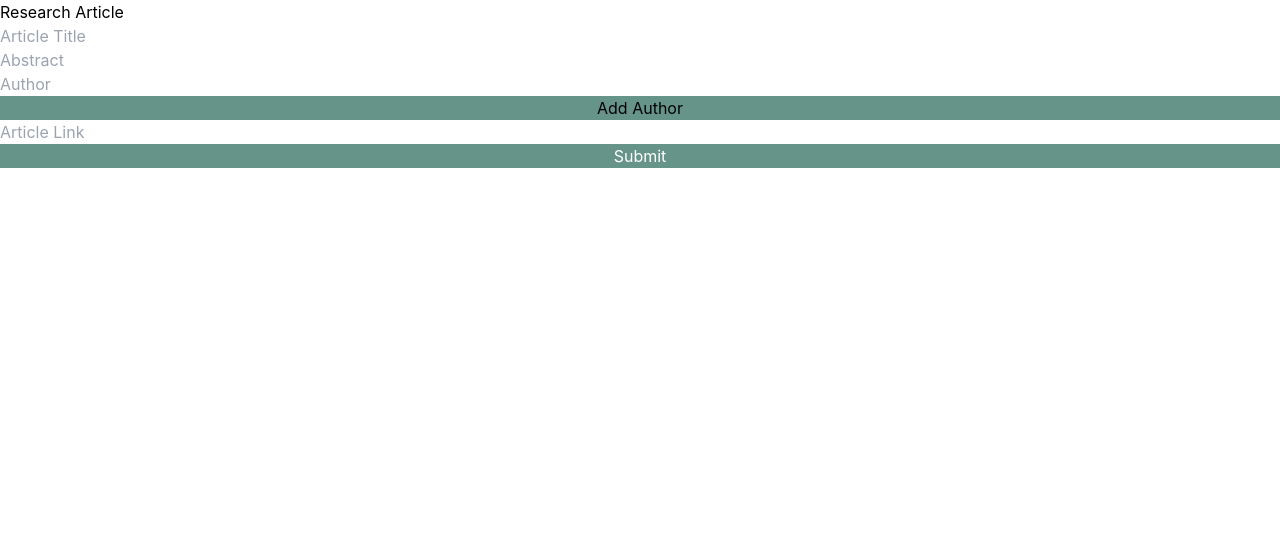
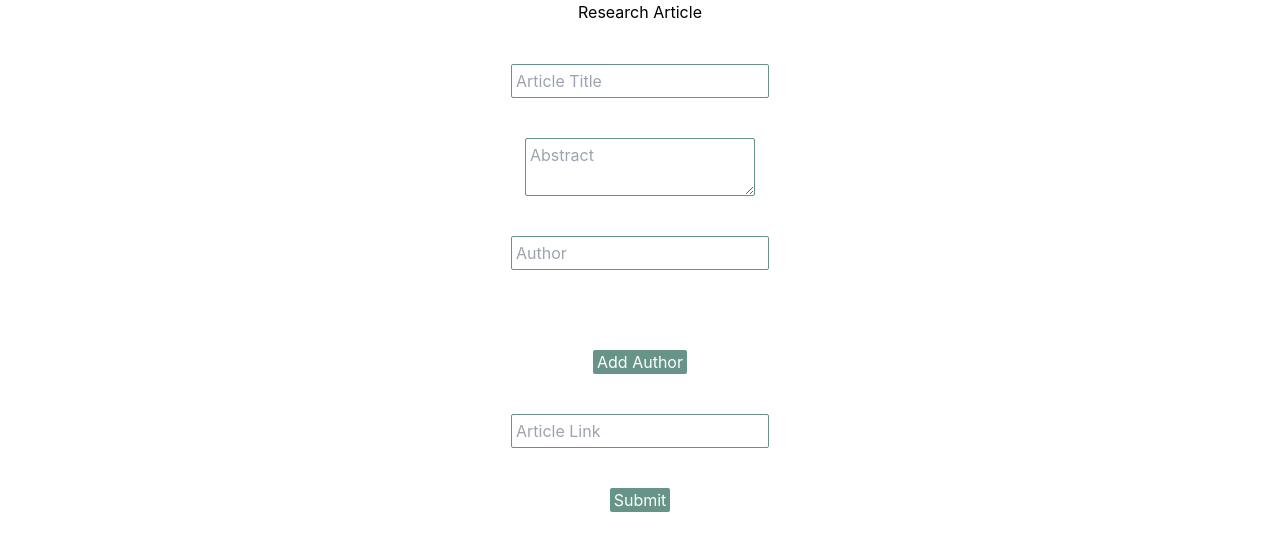
Before and after one commit to Cwoodard2/umsl-professor-web, a React (Create React App) app: page /ItemEditorcopy in a window 1280 px wide. Shown: the top 550 px of the page. Built offline with nearby package versions, Linux system fonts and the light colour scheme.

Commit message:
Changes to improve UI

```diff
--- a/src/CMSBackEnd/ItemEditorcopy.jsx
+++ b/src/CMSBackEnd/ItemEditorcopy.jsx
@@ -33,14 +33,15 @@ const ItemEditor = () => {
 
 
     return(
-        <div className="flex flex-col">
+        <div className="flex flex-col gap-10 justify-center items-center">
             <h1>Research Article</h1>
-            <input placeholder="Article Title" id="articleTitle"></input>
-            <input placeholder="Abstract" id="abstract"></input>
-            <input placeholder="Author" id="authors"></input>
-            <button className="bg-webGreen" onClick={() => addItem()}>Add Author</button>
-            <input placeholder="Article Link" id="link"></input>
-            <button className="bg-webGreen text-white" onClick={() => handleSubmit()}>Submit</button>
+            <input placeholder="Article Title" id="articleTitle" className="border border-webGreen rounded-sm p-1"></input>
+            <textarea placeholder="Abstract" id="abstract" className="border border-webGreen rounded-sm p-1"></textarea>
+            <input placeholder="Author" id="authors" className="border border-webGreen rounded-sm p-1"></input>
+            <ul>{articleAuthors.map((author) => <li>{author}</li>)}</ul>
+            <button className="bg-webGreen rounded-sm pl-1 pr-1 text-white" onClick={() => addItem()}>Add Author</button>
+            <input placeholder="Article Link" id="link" className="border border-webGreen rounded-sm p-1"></input>
+            <button className="bg-webGreen rounded-sm pl-1 pr-1 text-white" onClick={() => handleSubmit()}>Submit</button>
         </div>
     );
 };
--- a/src/CMSBackEnd/loginPage.tsx
+++ b/src/CMSBackEnd/loginPage.tsx
@@ -3,12 +3,12 @@ import { Link } from "react-router-dom";
 
 const LoginPage = () => {
     return (
-        <div className="flex flex-col justify-center items-center w-2/5">
-            <h1>Login</h1>
-            <input placeholder="Username"></input>
-            <input placeholder="Password"></input>
-            <Link to="/ItemEditor">
-                <button className="bg-webGreen text-white">Login</button>
+        <div className="flex flex-col justify-center items-center">
+            <h1 className="text-4xl">Login</h1>
+            <input placeholder="Username" className="border border-webGreen rounded-sm"></input>
+            <input placeholder="Password" className="border border-webGreen rounded-sm"></input>
+            <Link to="/ItemEditorcopy">
+                <button className="bg-webGreen text-white pr-1 pl-1 rounded-md">Login</button>
             </Link>
         </div>
     );
--- a/src/components/Navigation.tsx
+++ b/src/components/Navigation.tsx
@@ -12,7 +12,7 @@ const Navigation = (props: any) => {
     return (
         <>
         <div className="flex flex-col h-auto w-screen justify-center items-center p-3 shadow-md shadow-black sticky top-0 bg-white gap-5">
-            <div className="hidden md:flex md:flex-col md:justify-center md:items-center">
+            <div className="hidden md:flex md:flex-col md:justify-center md:items-center gap-2">
                 <Link to='/'>
                     <button className="text-4xl text-webGreen rockwell">Elaina Johns-Wolfe</button>
                     <div className="h-1 bg-webGreen rounded-lg w-full"></div>
@@ -57,6 +57,9 @@ const Navigation = (props: any) => {
                 <Link to='/MappingAbortion'>
                     <button>Map</button>
                 </Link>
+                <Link to='/AboutMe'>
+                    <button>About</button>
+                </Link>
             </div>
             )}
         </div>
--- a/src/pages/CommunityEngagement.tsx
+++ b/src/pages/CommunityEngagement.tsx
@@ -1,31 +1,40 @@
-import React, {useState, useEffect} from "react";
+import React, { useState, useEffect } from "react";
 import { doc, getDoc } from "firebase/firestore";
-import {Link as A} from "react-scroll";
+import { Link as A } from "react-scroll";
 import StandardPage from "../components/StandardPage";
 import ComEngage from "../components/ComEngage";
 import ComEngageFilter from "../components/ComEngageFilter";
-import communityImage from '../images/communityengagement.png';
-import {db} from "../data/firebaseConfiguration";
+import communityImage from "../images/communityengagement.png";
+import { db } from "../data/firebaseConfiguration";
 
 const CommunityEngagement = () => {
   const [comEngageItems, setComEngageItems] = useState([]);
 
   useEffect(() => {
     const checkForData = async () => {
-            const docToGet: any = doc(db, 'professordata', 'comEngage');
+      const docToGet: any = doc(db, "professordata", "comEngage");
       const comEngageDoc: any = await getDoc(docToGet);
       const data = comEngageDoc.data();
       console.log(data.comEngageOpt);
       setComEngageItems(data.comEngageOpt);
-        }
+    };
     checkForData();
   }, []);
 
   const makeList = () => {
-        const articleArray = comEngageItems.map((activity: any) => <li className="list-none"><ComEngage title={activity.title} description={activity.description} chips={activity.chips} benefits={activity.benefits}/></li>);
+    const articleArray = comEngageItems.map((activity: any) => (
+      <li className="list-none">
+        <ComEngage
+          title={activity.title}
+          description={activity.description}
+          chips={activity.chips}
+          benefits={activity.benefits}
+        />
+      </li>
+    ));
     console.log(articleArray);
     return articleArray;
-    }
+  };
   console.log(comEngageItems[0]);
 
   const articlesToShow = makeList();
@@ -35,20 +44,28 @@ const CommunityEngagement = () => {
     <StandardPage>
       <div className="w-screen h-screen flex flex-col md:flex-row md:justify-around items-start bg-white p-16 gap-10">
         <div className="flex flex-col">
-                    <h1 className="text-webGreen rockwell text-4xl">Community Engagement</h1>
-                    <p className="text-black">Learn the various ways that I connect to my community, and the effect it has.</p>
+          <h1 className="text-webGreen rockwell text-4xl">
+            Community Engagement
+          </h1>
+          <p className="text-black">
+            Learn the various ways that I connect to my community, and the
+            effect it has.
+          </p>
           <div>
             <A to="filter" spy={true} smooth={true}>
-                            <button className="bg-webGreen border-webGreen border-4 p-1 rounded-md text-white">Learn More</button>
+              <button className="bg-webGreen border-webGreen border-4 p-1 rounded-md text-white">
+                Learn More
+              </button>
             </A>
           </div>
         </div>
-                <img src={communityImage} className="w-3/3 h-auto md:w-1/3 md:h-3/5 rounded-md shadow-md object-cover" alt="Elaina Johns-Wolfe"></img>
+        <img
+          src={communityImage}
+          className="w-3/3 h-auto md:w-1/3 md:h-3/5 rounded-md shadow-md object-cover"
+          alt="Elaina Johns-Wolfe"
+        ></img>
       </div>
-            <ComEngageFilter tags={["Housing"]}/>
-            {/* <ComEngage title="Option 1" description="First Description"/>
-            <ComEngage title="Option2" description="Second Description"/>
-            <ComEngage title="Option 3" description="Third Description"/> */}
+      <ComEngageFilter tags={["Housing"]} />
       {articlesToShow}
     </StandardPage>
   );
--- a/src/pages/Homepage.tsx
+++ b/src/pages/Homepage.tsx
@@ -15,28 +15,28 @@ const Homepage = (props: any) => {
     let homepageToBuild: HomepageObj[] = [
         {
             title: 'Teaching',
-            descript: 'Teaching Description',
+            descript: 'Lorem ipsum dolor sit amet, consectetur adipiscing elit, sed do eiusmod tempor incididunt ut labore et dolore magna aliqua. Ut enim ad minim veniam, quis nostrud exercitation ullamco laboris nisi ut aliquip ex ea commodo consequat. Duis aute irure dolor in reprehenderit in voluptate velit esse cillum dolore eu fugiat nulla pariatur.',
             going: 'Learn More',
             route: "/Teaching",
             colors: ""
         },
         {
             title: 'Research',
-            descript: 'Research description',
+            descript: 'Lorem ipsum dolor sit amet, consectetur adipiscing elit, sed do eiusmod tempor incididunt ut labore et dolore magna aliqua. Ut enim ad minim veniam, quis nostrud exercitation ullamco laboris nisi ut aliquip ex ea commodo consequat. Duis aute irure dolor in reprehenderit in voluptate velit esse cillum dolore eu fugiat nulla pariatur.',
             going: 'Learn More',
             route: "/Research",
             colors: "color"
         },
         {
             title: 'Community Engagement',
-            descript: 'Community Engagement description',
+            descript: 'Lorem ipsum dolor sit amet, consectetur adipiscing elit, sed do eiusmod tempor incididunt ut labore et dolore magna aliqua. Ut enim ad minim veniam, quis nostrud exercitation ullamco laboris nisi ut aliquip ex ea commodo consequat. Duis aute irure dolor in reprehenderit in voluptate velit esse cillum dolore eu fugiat nulla pariatur.',
             going: 'Learn More',
             route: "/Community Engagement",
             colors: ""
         },
         {
             title: 'Mapping Abortion',
-            descript: 'Mapping Abortion description',
+            descript: 'Lorem ipsum dolor sit amet, consectetur adipiscing elit, sed do eiusmod tempor incididunt ut labore et dolore magna aliqua. Ut enim ad minim veniam, quis nostrud exercitation ullamco laboris nisi ut aliquip ex ea commodo consequat. Duis aute irure dolor in reprehenderit in voluptate velit esse cillum dolore eu fugiat nulla pariatur.',
             going: 'Learn More',
             route: "/MappingAbortion",
             colors: "color"
--- a/src/pages/Research.tsx
+++ b/src/pages/Research.tsx
@@ -25,7 +25,6 @@ const Research = () => {
         return articleArray;
     }
     console.log(articles[0]);
-    const stringArray: string[] = ['sting'];
 
     const articlesToShow = makeList();
     console.log(articlesToShow);
@@ -41,9 +40,6 @@ const Research = () => {
                 <img src={researchImage} className="w-3/3 h-3/5 md:w-1/3 md:h-3/5 rounded-md shadow-md object-cover" alt="Elaina Johns-Wolfe"></img>
             </div>
             <div className="flex flex-col">
-                {/* <ResearchItems articleTitle="First Article Title" abstract="This is the abstract"/>
-                <ResearchItems articleTitle="Second Article Title" abstract="This is the abstract"/>
-                <ResearchItems articleTitle="Third Article Title" abstract="This is the abstract"/> */}
             </div>
             <div>{articlesToShow}</div>
         </StandardPage>
```
Lines whose indentation alone changed are shown as unchanged.
